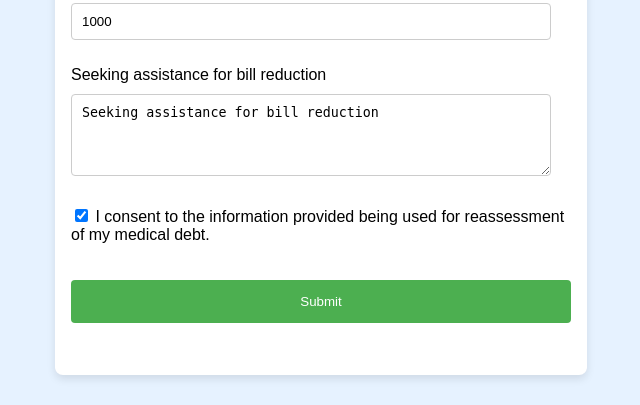
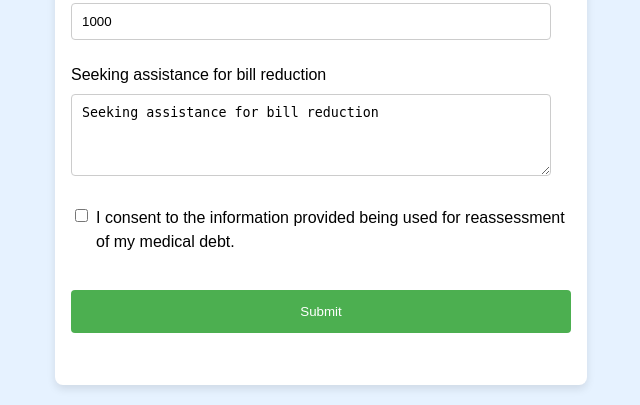
Before and after one commit to skline/medicaldebtdefender, a Flask app: page / in a window 1280 px wide. Shown: the part 2680-3085 px from the top of the page, without its empty margins (319-959 px from the left). Before the commit the page ends 3059 px from the top, so only its background shows below. Run offline with Flask 3, Linux system fonts and the light colour scheme.

Commit message:
adds stuff

```diff
--- a/app.py
+++ b/app.py
@@ -10,13 +10,13 @@ app = Flask(__name__)
 
 @app.route('/')
 def form():
-    return render_template('form.html')
+    clear_text = 'clear' in request.args
+
+    return render_template('form.html', clear_text=clear_text)
 
 @app.route('/submit', methods=['POST'])
 def submit_form():
     # Convert form data to dictionary and save to YAML
-    # ... Your existing code to generate YAML ...
-
     form_data = request.form.to_dict()
     # Convert dictionary to YAML format
     yaml_data = yaml.dump(form_data, default_flow_style=False)
--- a/templates/form.html
+++ b/templates/form.html
@@ -86,7 +86,12 @@ input[type="submit"]:hover {
         padding: 12px 20px; /* Adjust button padding */
     }
 }
-
+.spinner-container {
+    display: flex;
+    justify-content: center;
+    align-items: center;
+    height: 100px; /* Adjust height as needed */
+}
 .spinner {
     border: 5px solid #f3f3f3; /* Light grey */
     border-top: 5px solid #3498db; /* Blue */
@@ -99,6 +104,32 @@ input[type="submit"]:hover {
             0% { transform: rotate(0deg); }
             100% { transform: rotate(360deg); }
         }
+        .checkbox-label {
+            display: block;
+            margin: 10px 0;
+        }
+
+        .checkbox-label input[type="checkbox"] {
+            margin-right: 5px;
+        }
+        .checkbox-container {
+    position: relative; /* Establish a positioning context */
+    padding-left: 25px; /* Make space for the absolutely positioned checkbox */
+    margin: 10px 0; /* Add some vertical space between elements */
+}
+
+.checkbox-container input[type="checkbox"] {
+    position: absolute; /* Position the checkbox absolutely */
+    left: 0; /* Align it to the left */
+    top: 0; /* Align it to the top */
+    margin-right: 5px; /* Ensure some space on the right */
+}
+
+.checkbox-label {
+    display: block; /* Allows the label to take the full width */
+    /* If you need to align the text vertically with the checkbox, adjust the line-height */
+    line-height: 1.5; /* Adjust this value as needed */
+}
         </style>
 
 </head>
@@ -114,7 +145,7 @@ input[type="submit"]:hover {
         <!-- Contact Information -->
 
         <p>Current Address: <input type="text" name="patient_address" placeholder="Current Address" value="123 Main St, Anytown, CA, USA, 90027"></p>
-        <p>Contact Number: <input type="tel" name="patient_contactNumber" placeholder="Contact Number" value="555-1234"></p>
+        <p>Contact Number: <input type="tel" name="patient_contactNumber" placeholder="Contact Number" value="303-555-1234"></p>
         <p>Email Address: <input type="email" name="patient_email" placeholder="Email Address" value="johndoe@example.com"></p>
 
         <!-- Debt Specifics -->
@@ -156,7 +187,12 @@ input[type="submit"]:hover {
         <p>Seeking assistance for bill reduction<br/><textarea name="additionalComments" rows="4" cols="50" placeholder="Any Other Information or Context">Seeking assistance for bill reduction</textarea></p>
 
         <!-- Consent and Confirmation -->
-        <p><input type="checkbox" name="consent" value="yes" checked> I consent to the information provided being used for reassessment of my medical debt.</p>
+        <p class="checkbox-container">
+            <input type="checkbox" id="consentCheckbox" name="consent" value="yes">
+            <label for="consentCheckbox" class="checkbox-label">
+                I consent to the information provided being used for reassessment of my medical debt.
+            </label>
+        </p>
 
         <!-- Submit Button -->
         <p><input type="submit" value="Submit"></p>
@@ -168,6 +204,26 @@ input[type="submit"]:hover {
         Loading, please wait...
     </div>
     <div id="responseContainer"></div>
+    <script>
+        window.onload = function() {
+            // Check if the 'clear_text' flag is true
+            var clearText = {{ clear_text|tojson }};
+            if (clearText) {
+                // Clear all input and textarea elements
+                var inputs = document.querySelectorAll('input[type="text"], input[type="email"], input[type="tel"], input[type="number"], textarea');
+                inputs.forEach(function(input) {
+                    input.value = '';
+                });
+
+                // Uncheck all checkboxes and radio buttons
+                var checks = document.querySelectorAll('input[type="checkbox"], input[type="radio"]');
+                checks.forEach(function(check) {
+                    check.checked = false;
+                });
+            }
+        };
+        </script>
+
 <script>
 document.getElementById('dataForm').addEventListener('submit', function(e) {
     e.preventDefault();
```
